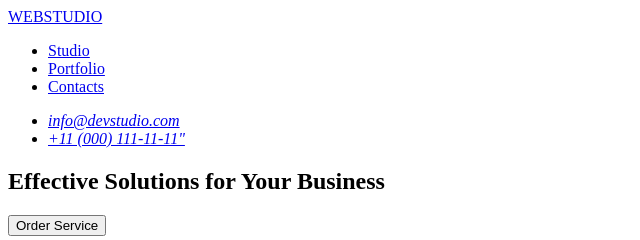
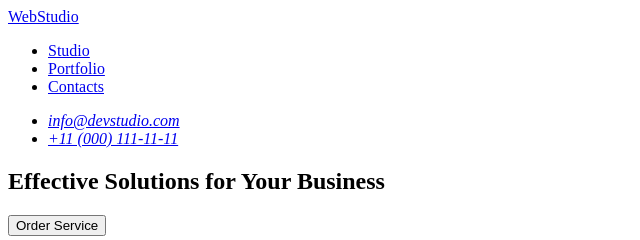
Before and after one commit to Vitavanika/goit-markup-hw-01, a plain HTML site: page index.html in a window 1280 px wide. Shown: the top 240 px of the page, 0-640 px from the left. Drawn offline with Linux system fonts and the light colour scheme.

Commit message:
correct index file

```diff
--- a/index.html
+++ b/index.html
@@ -10,7 +10,7 @@
     <!--навігація-->
     <header>
       <nav>
-        <a href="./index.html">WEBSTUDIO</a>
+        <a href="./index.html">WebStudio</a>
         <ul>
           <li><a href="#studio">Studio</a></li>
           <li><a href="#portfolio">Portfolio</a></li>
@@ -23,7 +23,7 @@
             <a href="mailto:info@devstudio.com">info@devstudio.com</a>
           </li>
           <li>
-            <a href="tel:+110001111111">+11 (000) 111-11-11"</a>
+            <a href="tel:+110001111111">+11 (000) 111-11-11</a>
           </li>
         </ul>
       </address>
@@ -118,7 +118,7 @@
     </main>
     <!--footer-->
     <footer>
-      <a href="./index.html">WEBSTUDIO</a>
+      <a href="./index.html">WebStudio</a>
       <p>
         Increase the flow of customers and sales for your business with digital
         marketing & growth solutions.
```
